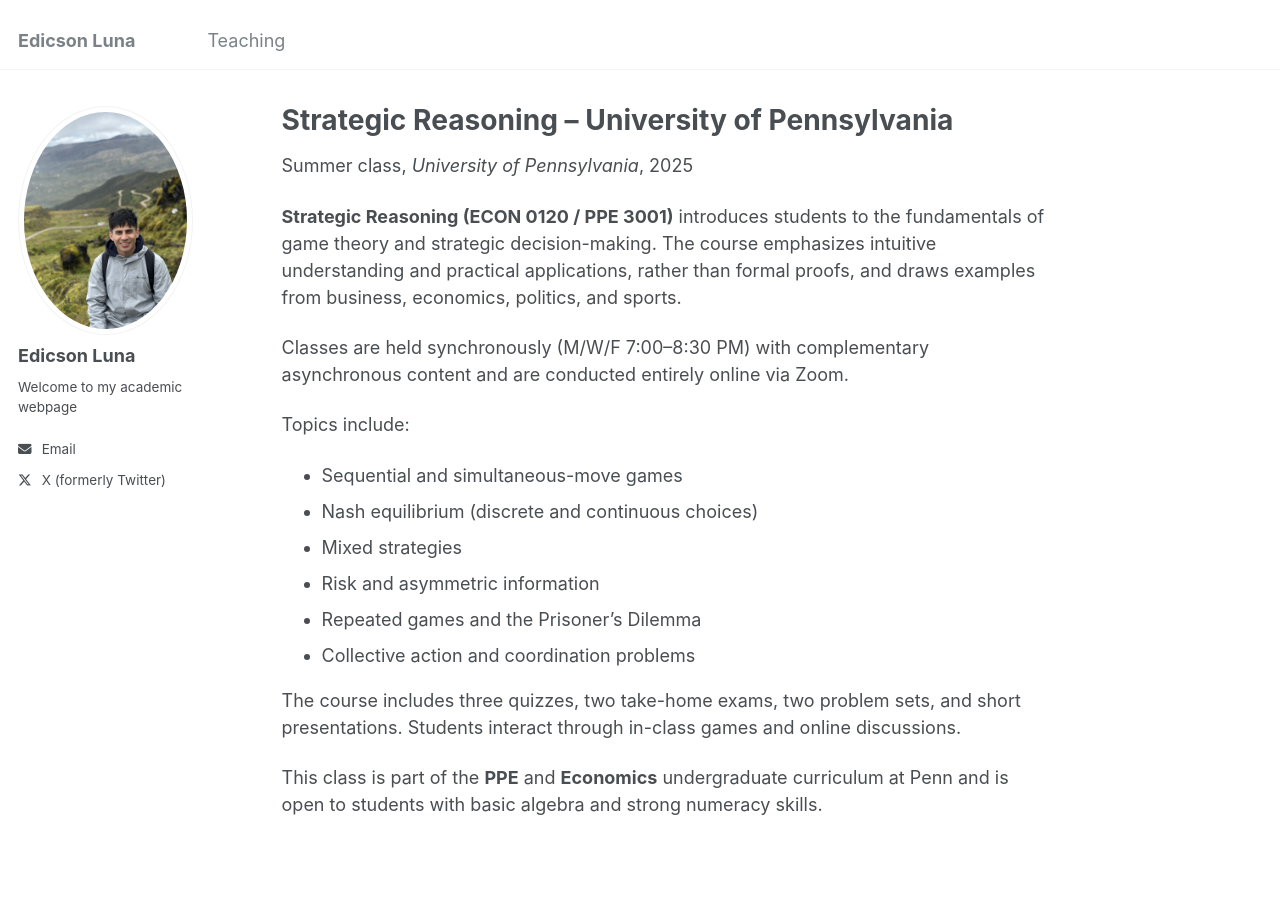
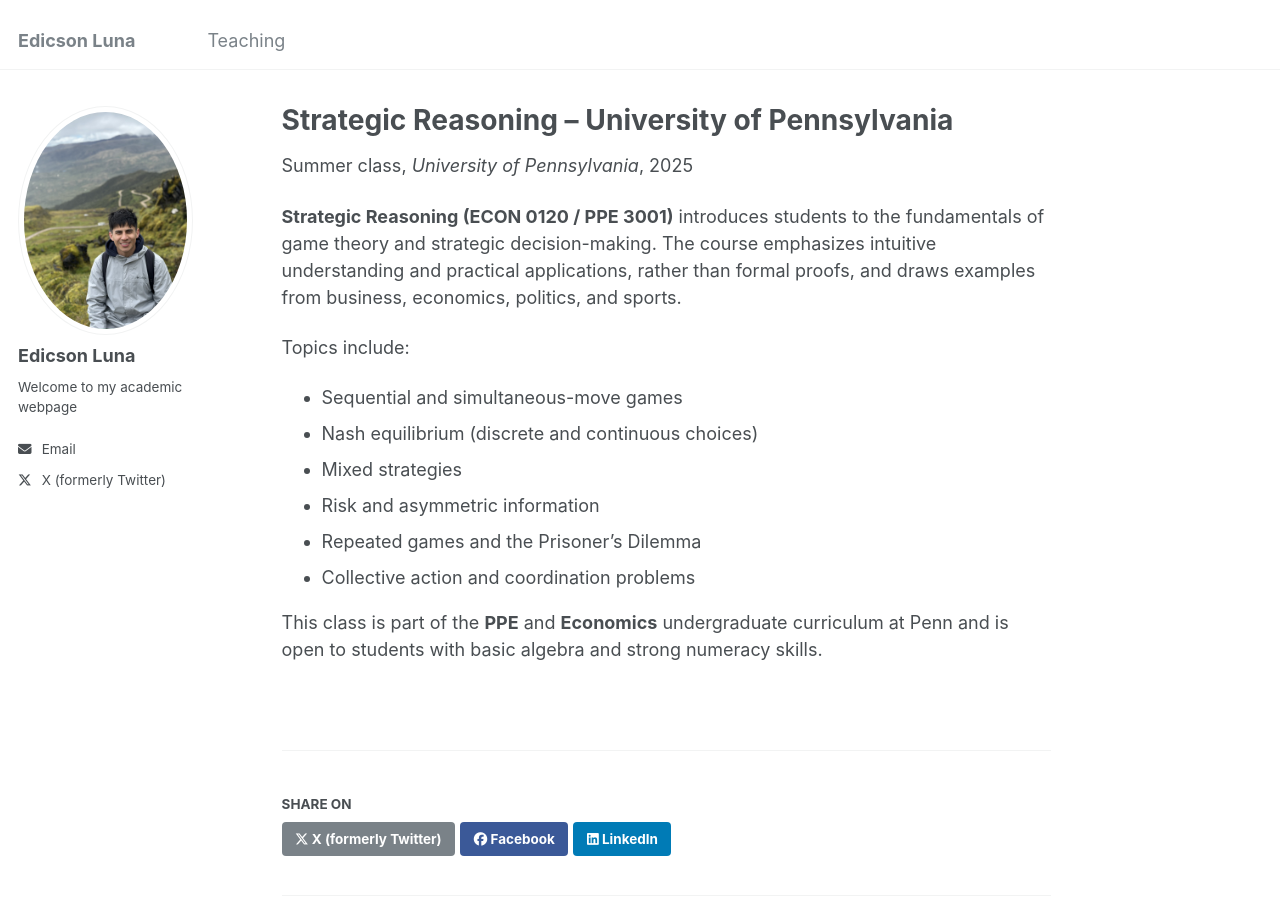
Before and after one commit to edicsonluna/edicsonluna.github.io, a Jekyll site: the page built from _teaching/2025-summer-strategic-reasoning.md, in a window 1280 px wide and 900 px high. Built offline with Jekyll 4.4.1, drawn with Linux system fonts in a browser that asks for light colours.

Commit message:
Update 2025-summer-strategic-reasoning.md

```diff
--- a/_teaching/2025-summer-strategic-reasoning.md
+++ b/_teaching/2025-summer-strategic-reasoning.md
@@ -10,8 +10,6 @@ location: "Philadelphia, USA"
 
 **Strategic Reasoning (ECON 0120 / PPE 3001)** introduces students to the fundamentals of game theory and strategic decision-making. The course emphasizes intuitive understanding and practical applications, rather than formal proofs, and draws examples from business, economics, politics, and sports.
 
-Classes are held synchronously (M/W/F 7:00–8:30 PM) with complementary asynchronous content and are conducted entirely online via Zoom.
-
 Topics include:
 
 - Sequential and simultaneous-move games
@@ -21,6 +19,4 @@ Topics include:
 - Repeated games and the Prisoner’s Dilemma
 - Collective action and coordination problems
 
-The course includes three quizzes, two take-home exams, two problem sets, and short presentations. Students interact through in-class games and online discussions.
-
 This class is part of the **PPE** and **Economics** undergraduate curriculum at Penn and is open to students with basic algebra and strong numeracy skills.
```
